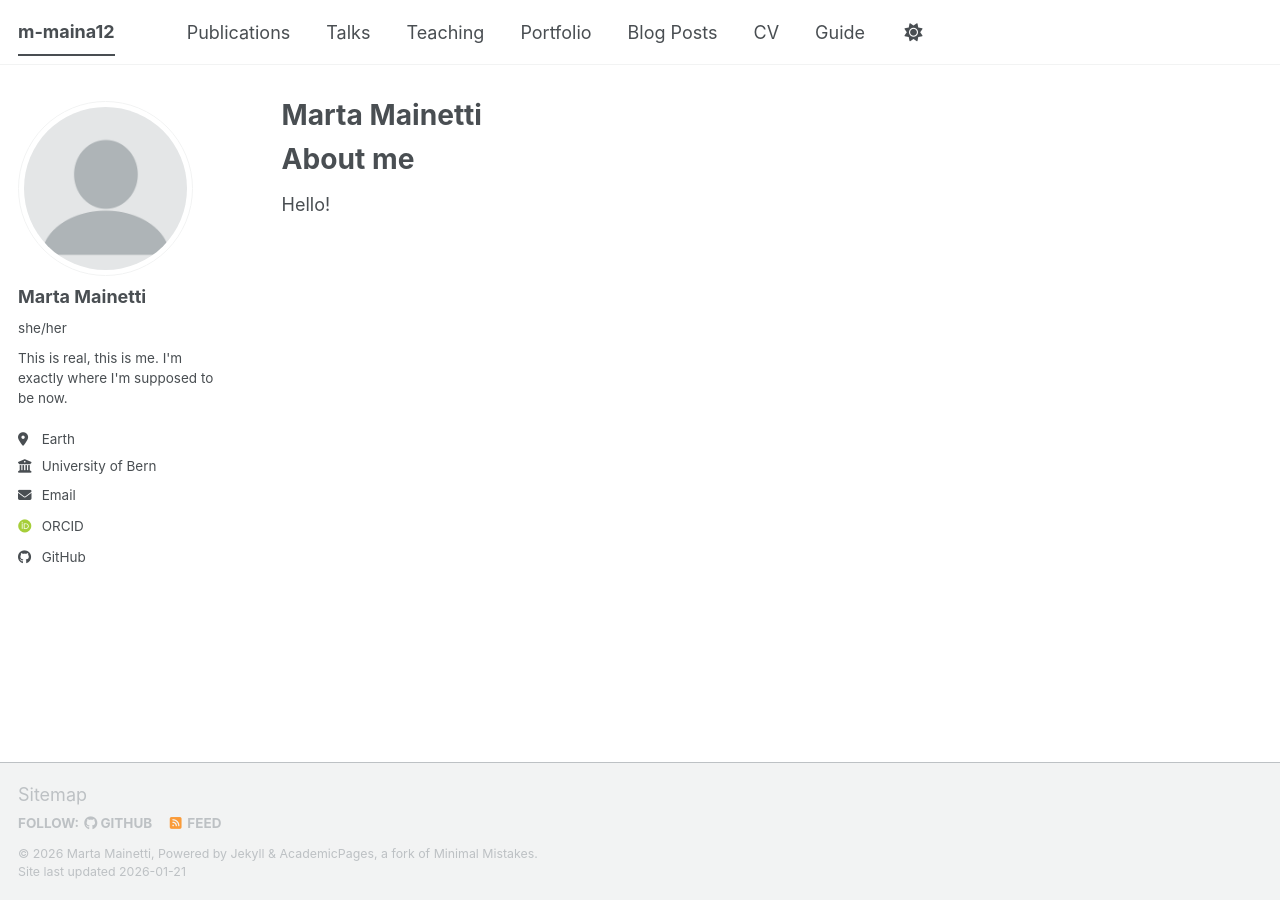
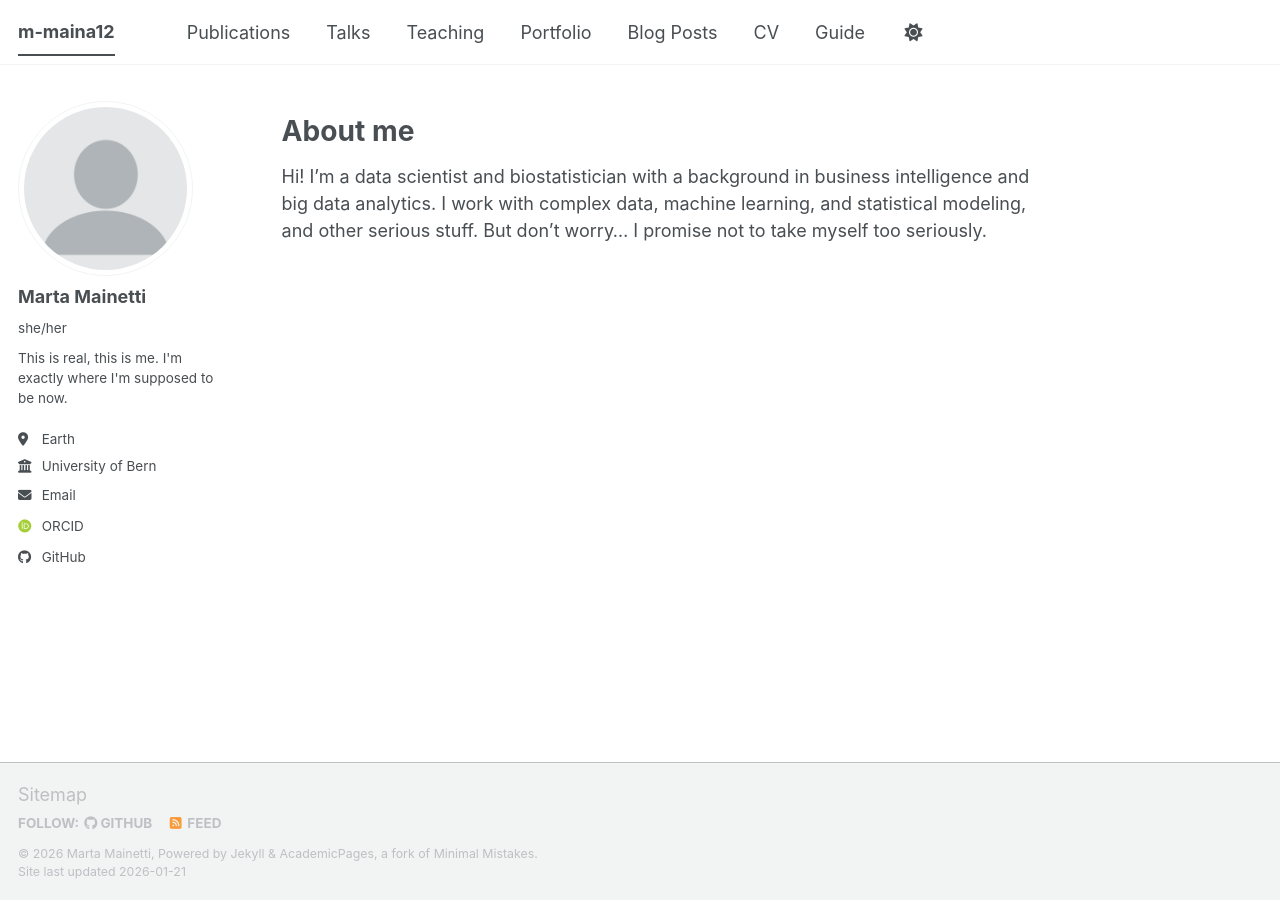
Before and after one commit to m-maina12/m-maina12.github.io, a Jekyll site: the page built from _pages/about.md, in a window 1280 px wide. Built offline with Jekyll 4.4.1, drawn with Linux system fonts in a browser that asks for light colours; some web fonts are replaced; a script bundle is joined from its source files by our own code; library files that are not in the unit come from our copies.

Commit message:
Update about.md

```diff
--- a/_pages/about.md
+++ b/_pages/about.md
@@ -1,6 +1,6 @@
 ---
 permalink: /
-title: "Marta Mainetti"
+title: ""
 author_profile: true
 redirect_from:
   - /about/
@@ -9,4 +9,4 @@ redirect_from:
 
 About me
 ======
-Hello!
+Hi! I’m a data scientist and biostatistician with a background in business intelligence and big data analytics. I work with complex data, machine learning, and statistical modeling, and other serious stuff. But don’t worry… I promise not to take myself too seriously.
```
